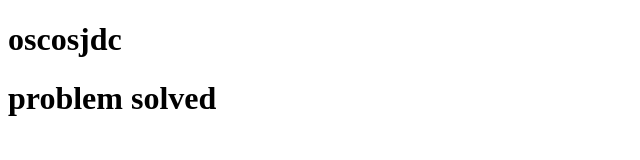
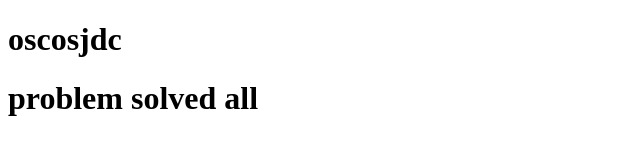
Before and after one commit to Ajay7760/project4, a plain HTML site: page index.html in a window 1280 px wide. Shown: the full height of the page, 0-640 px from the left. Drawn offline with Linux system fonts and the light colour scheme.

Commit message:
h1 change

```diff
--- a/index.html
+++ b/index.html
@@ -8,6 +8,6 @@
 </head>
 <body>
   <h1>oscosjdc</h1>
-  <h1>problem solved</h1>
+  <h1>problem solved all</h1>
 </body>
 </html>
```
